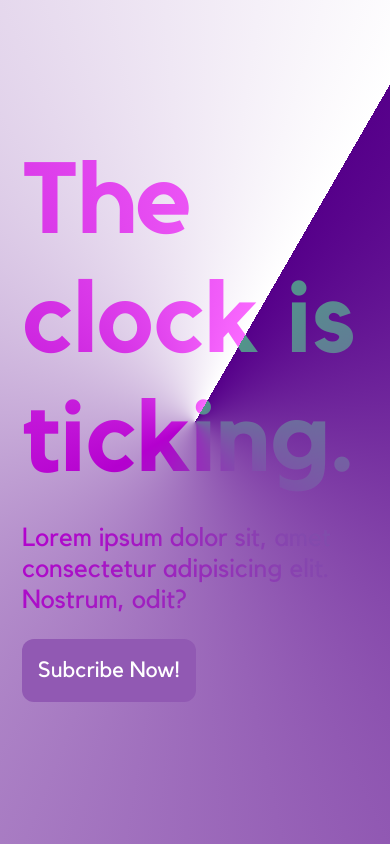
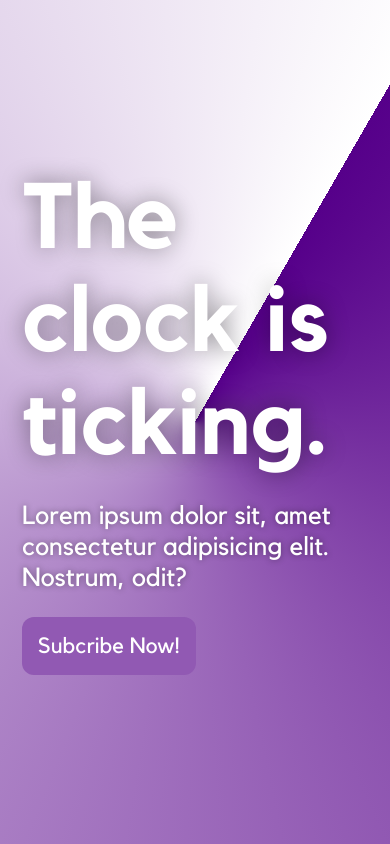
Before and after one commit to bhaveshxrawat/ChadClock, a plain HTML site: page index.html in a window 390 px wide. Drawn offline with Linux system fonts and the light colour scheme.

Commit message:
made the text responsive and removed the mix-blend mode.

```diff
--- a/style.css
+++ b/style.css
@@ -93,26 +93,27 @@ header {
   flex-direction: column;
   gap: 23px;
   align-items: flex-start;
+  position: relative;
 }
 h1 {
   font-weight: 700;
-  font-size: 6.25rem;
-  line-height: 119px;
+  font-size: clamp(5.75rem, 14vw + 1rem, 6.625rem);
+  line-height: 1.12;
 }
 .h__s-container p {
   font-size: 1.625rem;
-  line-height: 31px;
+  line-height: 1.19;
 }
 .h__s-container button {
   padding: 1rem;
   font-size: 1.375rem;
   color: white;
-  line-height: 31px;
+  line-height: 1.19;
   background-color: #9159b3;
   border-radius: 12px;
   position: relative;
 }
 .h__s-container > *:not(button) {
-  color: #059500;
-  mix-blend-mode: difference;
+  color: white;
+  text-shadow: 0 0 0.26em rgba(0,0,0,0.4);
 }
```
